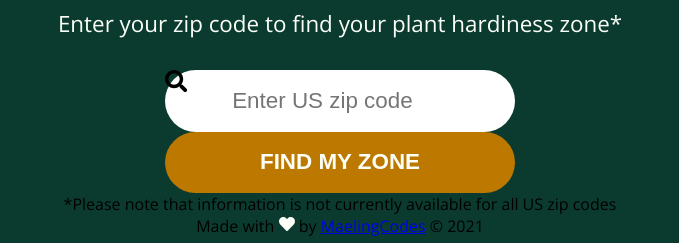
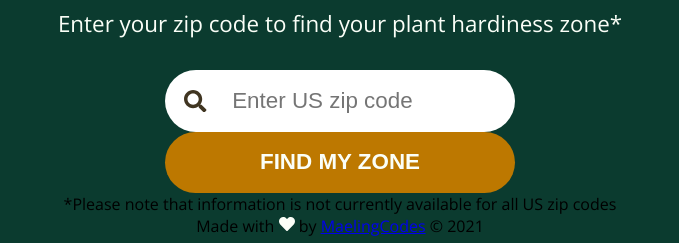
Before and after one commit to maelingmurphy/grow-zone-finder, a React (Create React App) app: page / in a window 1280 px wide. Shown: the part 306-549 px from the top of the page, without its empty margins (300-979 px from the left). Built offline with nearby package versions, Linux system fonts and the light colour scheme.

Commit message:
position search icon inside input field, change color of input field text

```diff
--- a/src/components/css/Form.css
+++ b/src/components/css/Form.css
@@ -16,6 +16,7 @@
     max-width: 350px;
     margin: 0 auto;
     margin-top: 1.9em;
+    position: relative;
 }
 
 .form-input {
@@ -26,11 +27,15 @@
     width: 100%;
     border-radius: 50px;
     border: unset;
+    color: #221500;
+    ;
 }
 
 .icon-search {
     position: absolute;
-    margin-left: 0;
+    color: hsla(38, 100%, 7%, 0.87);
+    top: 1.25em;
+    left: 1.2em;
 }
 
 .note {
```
